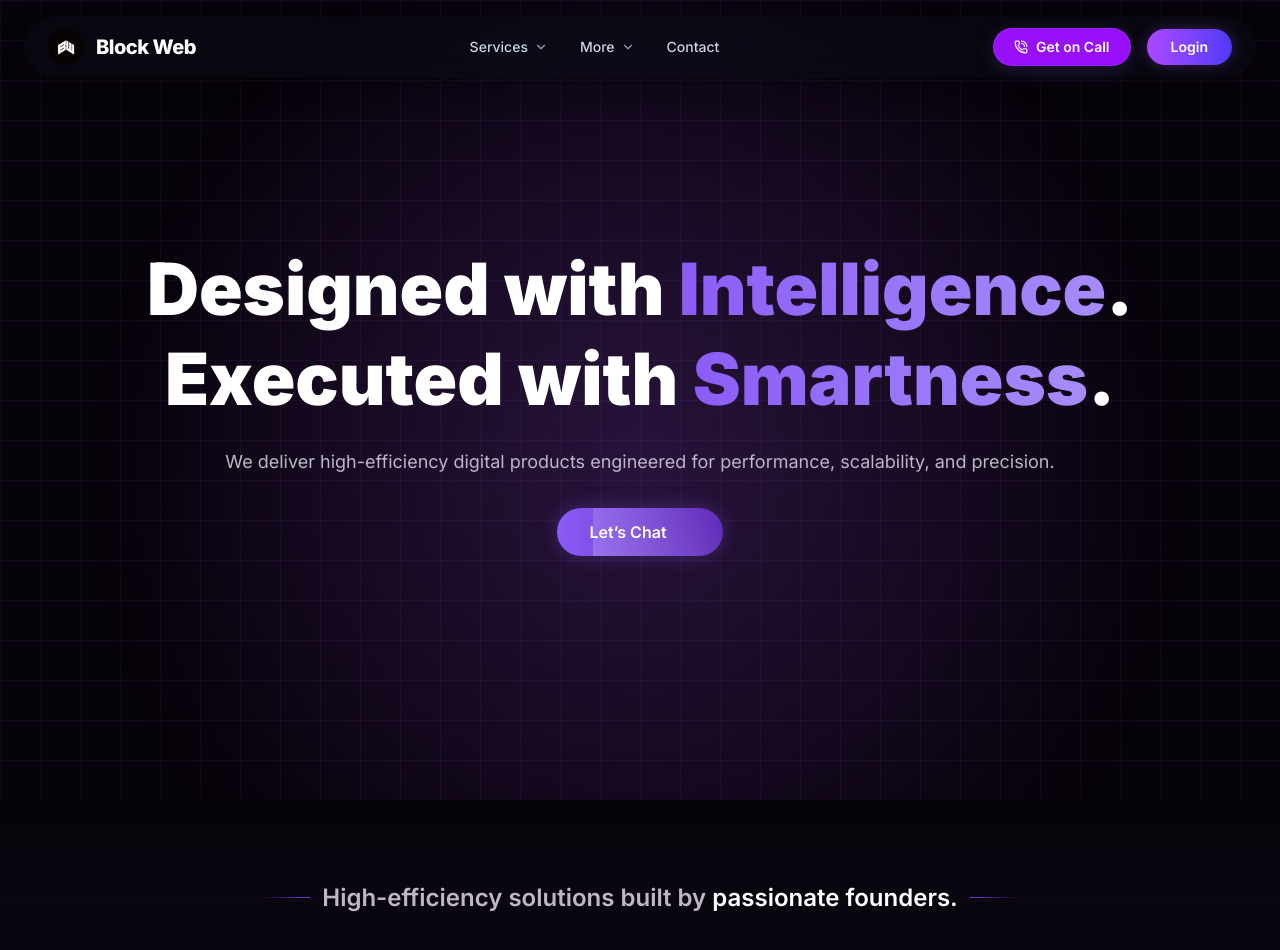
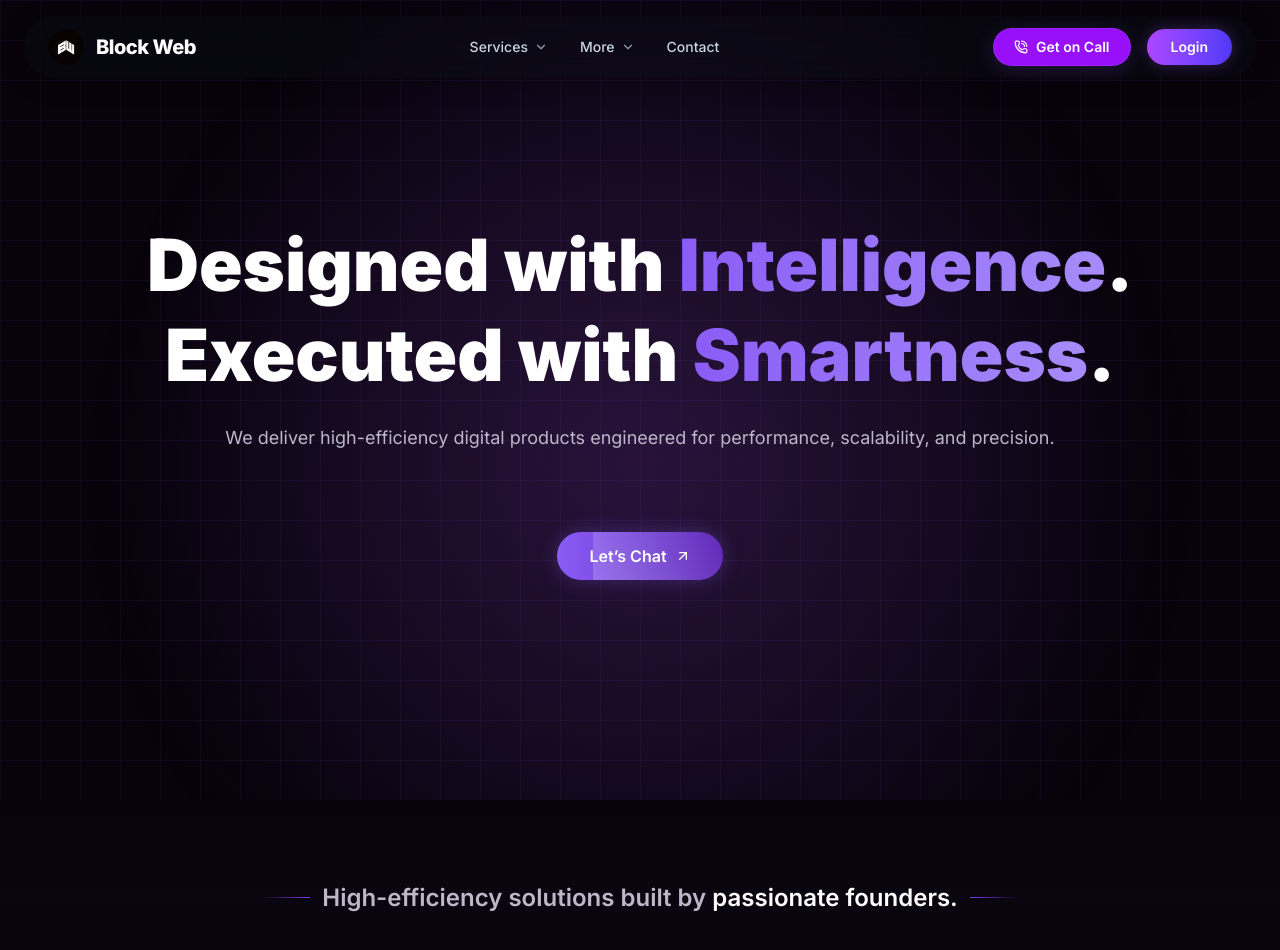
Before and after one commit to block-web01/blockwebmain, a Next.js app: page / in a window 1280 px wide. Shown: the top 950 px of the page. Built offline with nearby package versions, Linux system fonts and the light colour scheme; no server answers.

Commit message:
improved over all ui 2.2

```diff
--- a/src/components/Hero.tsx
+++ b/src/components/Hero.tsx
@@ -34,11 +34,11 @@ export default function Hero() {
           scalability, and precision.
         </p>
 
-        <div className="mt-8 flex items-center justify-center">
+        <div className="mt-20 flex items-center justify-center">
 
           <a href="https://wa.me/919939580371?text=Hi%2C%20I%20have%20a%20project%20idea%20can%20we%20discuss%20about%20this%20%3F" target="_blank" rel="noopener noreferrer" className="group px-8 py-3 rounded-full bg-linear-to-r from-[#8b5cf6] to-[#5b21b6] text-white font-semibold shadow-[0_0_20px_rgba(139,92,246,0.3)] hover:shadow-[0_0_35px_rgba(139,92,246,0.85)] transition-all duration-300 transform hover:-translate-y-0.5 hover:scale-105 relative overflow-hidden glossy-btn flex items-center justify-center">
             Let’s Chat
-            <ArrowUpRight className="ml-2 h-4 w-4 transition-all duration-300 transform -translate-x-1 opacity-0 group-hover:translate-x-0 group-hover:opacity-100" />
+            <ArrowUpRight className="ml-2 h-4 w-4 transition-transform duration-300 transform group-hover:scale-125" />
           </a>
 
         </div>
```
